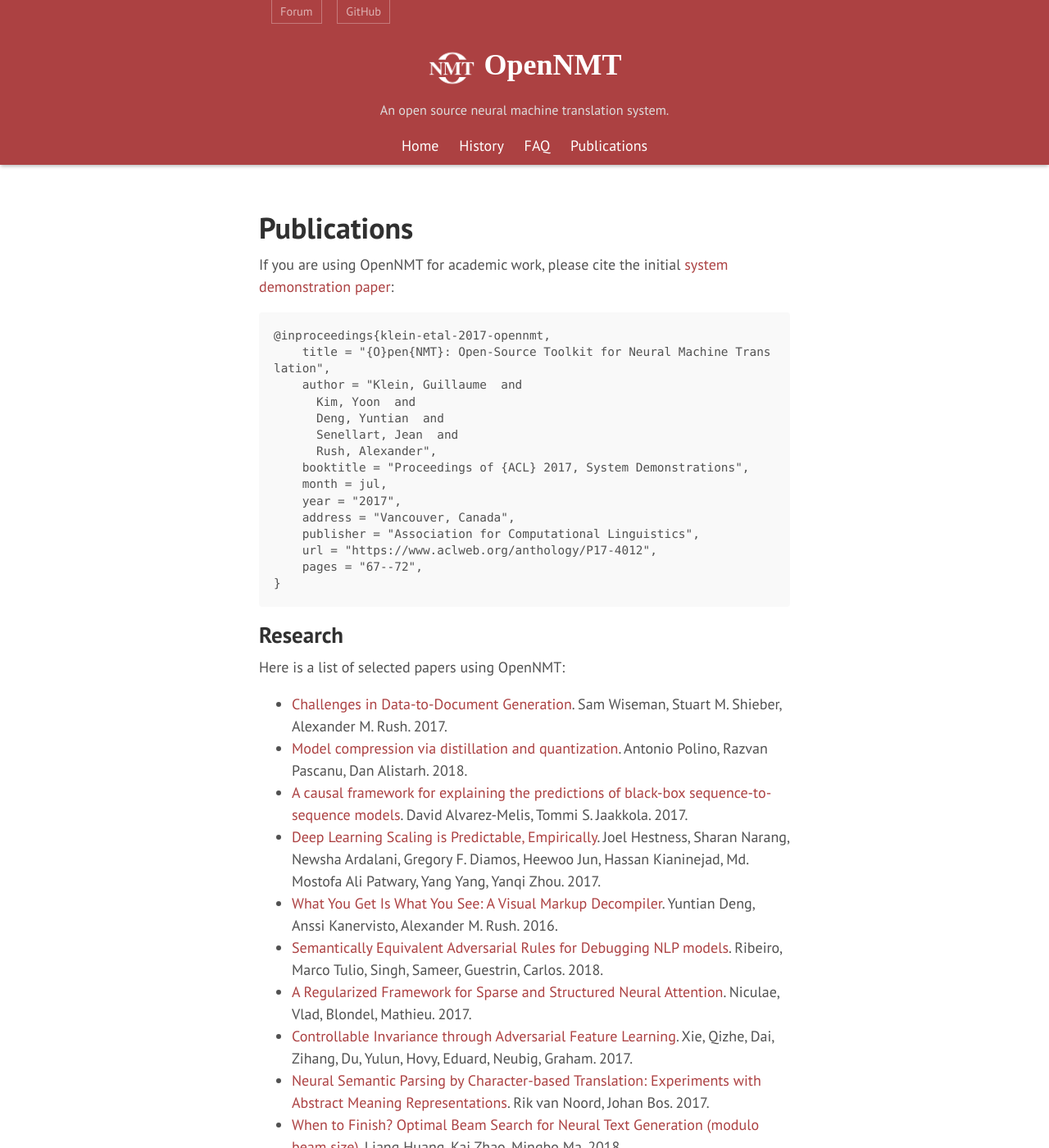
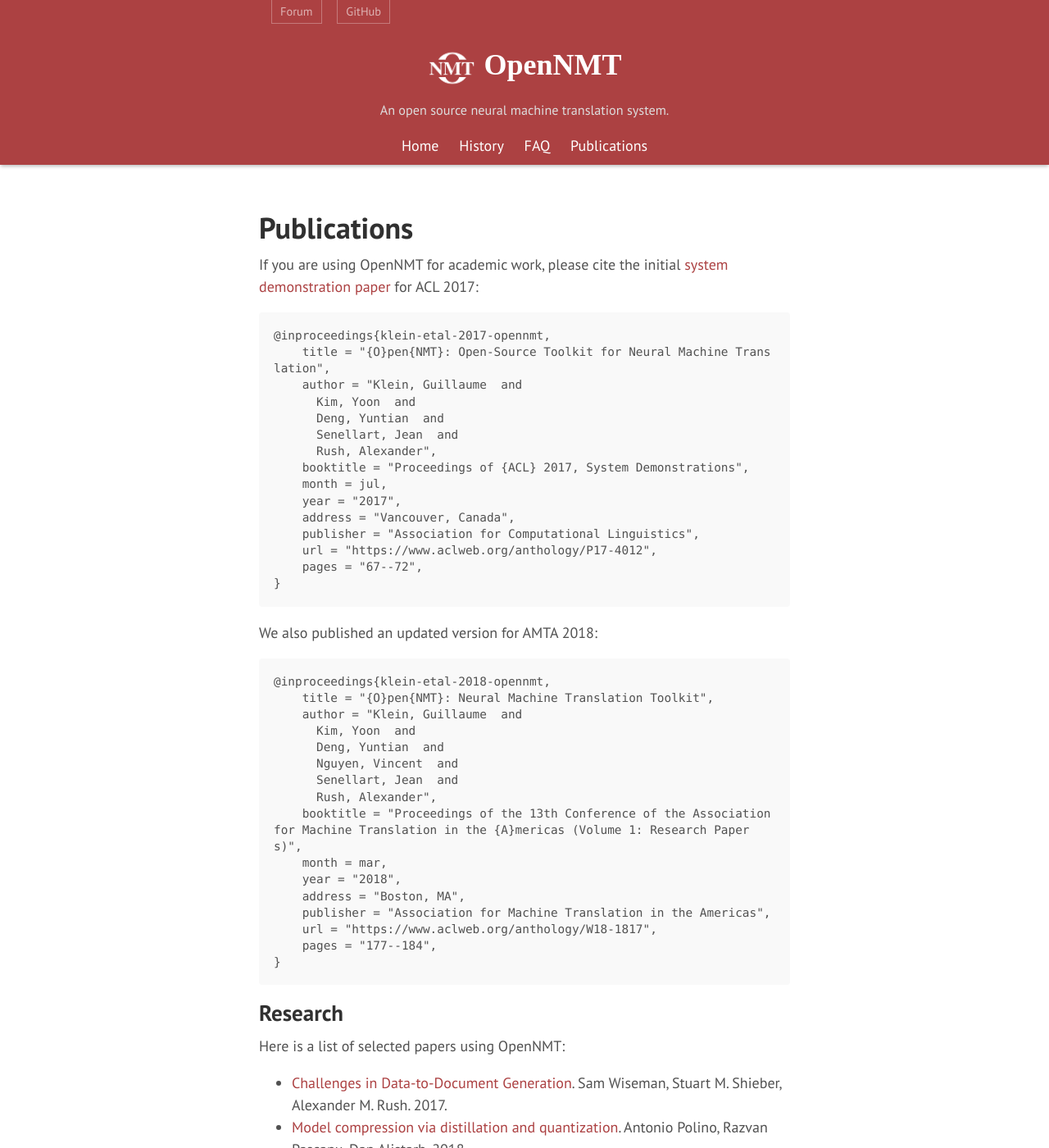
Before and after one commit to OpenNMT/opennmt.github.io, a Jekyll site: the page built from publications.md, in a window 1280 px wide and 1400 px high. Shown: the whole window at 82% size. Built offline with Jekyll 4.4.1, drawn with Linux system fonts in a browser that asks for light colours.

Commit message:
Mention updated technical report

````diff
--- a/publications.md
+++ b/publications.md
@@ -3,7 +3,7 @@ layout: page
 title: Publications
 ---
 
-If you are using OpenNMT for academic work, please cite the initial [system demonstration paper](https://www.aclweb.org/anthology/P17-4012):
+If you are using OpenNMT for academic work, please cite the initial [system demonstration paper](https://www.aclweb.org/anthology/P17-4012) for ACL 2017:
 
 ```
 @inproceedings{klein-etal-2017-opennmt,
@@ -20,6 +20,27 @@ If you are using OpenNMT for academic work, please cite the initial [system demo
     publisher = "Association for Computational Linguistics",
     url = "https://www.aclweb.org/anthology/P17-4012",
     pages = "67--72",
+}
+```
+
+We also published an updated version for AMTA 2018:
+
+```
+@inproceedings{klein-etal-2018-opennmt,
+    title = "{O}pen{NMT}: Neural Machine Translation Toolkit",
+    author = "Klein, Guillaume  and
+      Kim, Yoon  and
+      Deng, Yuntian  and
+      Nguyen, Vincent  and
+      Senellart, Jean  and
+      Rush, Alexander",
+    booktitle = "Proceedings of the 13th Conference of the Association for Machine Translation in the {A}mericas (Volume 1: Research Papers)",
+    month = mar,
+    year = "2018",
+    address = "Boston, MA",
+    publisher = "Association for Machine Translation in the Americas",
+    url = "https://www.aclweb.org/anthology/W18-1817",
+    pages = "177--184",
 }
 ```
 
````
Also changed, not shown: FAQ.md (+22 -1 lines).
